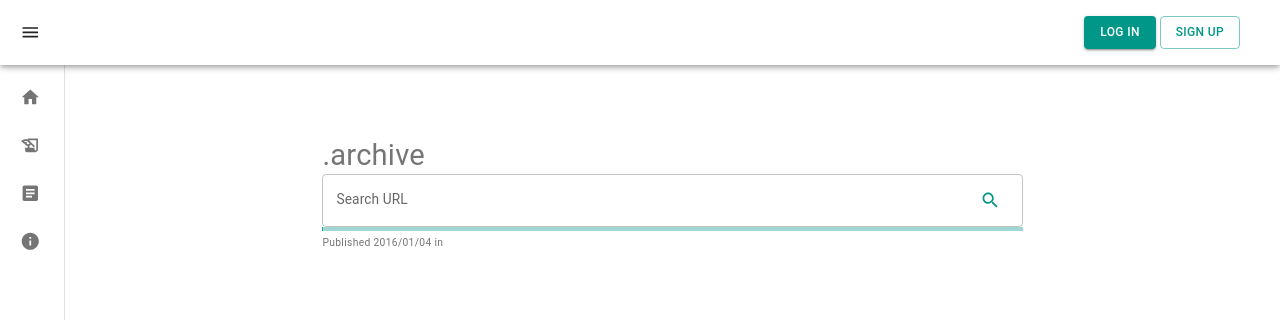
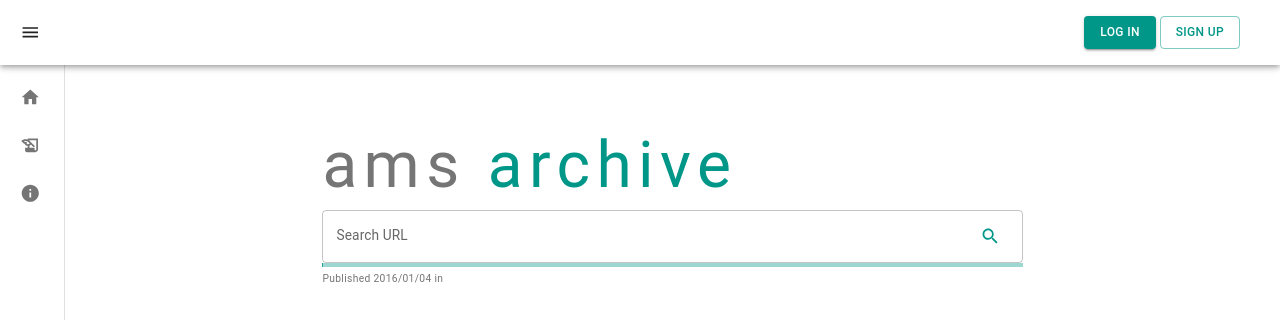
Before and after one commit to FIIT-TEAM8/application_web, a React (Create React App) app in the folder frontend/: page /archive in a window 1280 px wide. Shown: the top 320 px of the page. Built offline with nearby package versions, Linux system fonts and the light colour scheme.

Commit message:
minor fixes

```diff
--- a/frontend/src/Components/Archive.jsx
+++ b/frontend/src/Components/Archive.jsx
@@ -9,6 +9,7 @@ import { Search } from "@mui/icons-material";
 import { apiCall } from "../Utils/APIConnector";
 import { format } from "date-fns";
 import DOMPurify from "dompurify";
+import MainHeading from "./MainHeading";
 
 export default function Archive() {
     const { width } = useWindowSize();
@@ -42,10 +43,9 @@ export default function Archive() {
     return (
         <div style={searchDivStyle}>
             <form onSubmit={onSubmit}>
-                <Typography variant="h4" color="secondary">
-                    .archive
-                </Typography>
+                <MainHeading text={"ams archive"}/>
                 <TextField
+                    sx={{mt: 2}}
                     id="outlined-search"
                     color={"secondary"}
                     value={searchTerm}
--- a/frontend/src/Components/MainRouter.jsx
+++ b/frontend/src/Components/MainRouter.jsx
@@ -22,7 +22,7 @@ export default function MainRouter() {
             <Route path="about" element={<AboutPage />} />
             {/* TODO: ADD PROPER ON CLOSE */}
             <Route path="login" element={<Login isOpen={true}/>} />
-            {user ? <Route path="pdf_report" element={<ReportPDF/>} /> : <Route path="login" element={<Login isOpen={true}/>} /> }
+            {user ? <Route path="pdf_report" element={<ReportPDF/>} /> : <Route path="pdf_report" element={<Navigate to="/search"/>} /> }
         </Routes>
     );
 }
--- a/frontend/src/Components/ReportItem.jsx
+++ b/frontend/src/Components/ReportItem.jsx
@@ -14,6 +14,7 @@ import {
 } from "@mui/material";
 import { useState } from "react";
 import { theme } from "../Style/Theme";
+import { Link as RouterLink } from "react-router-dom";
 
 export default function ReportItem({ article, index, articlesInReport, handleRemoveArticle }) {
     const [showDialog, setShowDialog] = useState(false);
@@ -76,8 +77,18 @@ export default function ReportItem({ article, index, articlesInReport, handleRem
                                     {new URL(article.link).hostname.replace("www.", "")}
                                 </Typography>
                             </Link>
+                            <RouterLink to={`/archive?link=${article.link}`}>
+                                <Typography noWrap color="secondary">
+                                    Archived Article
+                                </Typography>
+                            </RouterLink>
                         </Stack>
-                        <Link href={article.link} style={{color: theme.palette.primary.main}} target="_blank" rel="noopener" underline="hover">
+                        <Link
+                            href={article.link}
+                            style={{ color: theme.palette.primary.main }}
+                            target="_blank"
+                            rel="noopener"
+                            underline="hover">
                             <Typography variant="h2" color="primary">
                                 {article.title}
                             </Typography>
--- a/frontend/src/Components/SidebarItems.jsx
+++ b/frontend/src/Components/SidebarItems.jsx
@@ -5,13 +5,16 @@ import ArticleIcon from '@mui/icons-material/Article';
 import HistoryEduIcon from '@mui/icons-material/HistoryEdu';
 import InfoIcon from '@mui/icons-material/Info';
 import { Link } from "react-router-dom";
+import { useUser } from "../Utils/UserContext";
 
 export function SidebarItems({ open }) {
+    const {user} = useUser()
+
     return (
         <List>
             <SidebarItem open={open} text="home" icon={<HomeIcon />} href="/search" />
             <SidebarItem open={open} text="archive" icon={<HistoryEduIcon />} href="/archive" />
-            <SidebarItem open={open} text="pdf report" icon={<ArticleIcon />} href="/pdf_report" />
+            {user && <SidebarItem open={open} text="pdf report" icon={<ArticleIcon />} href="/pdf_report" />}
             <SidebarItem open={open} text="about" icon={<InfoIcon />} href="/about" />
         </List>
     );
```
